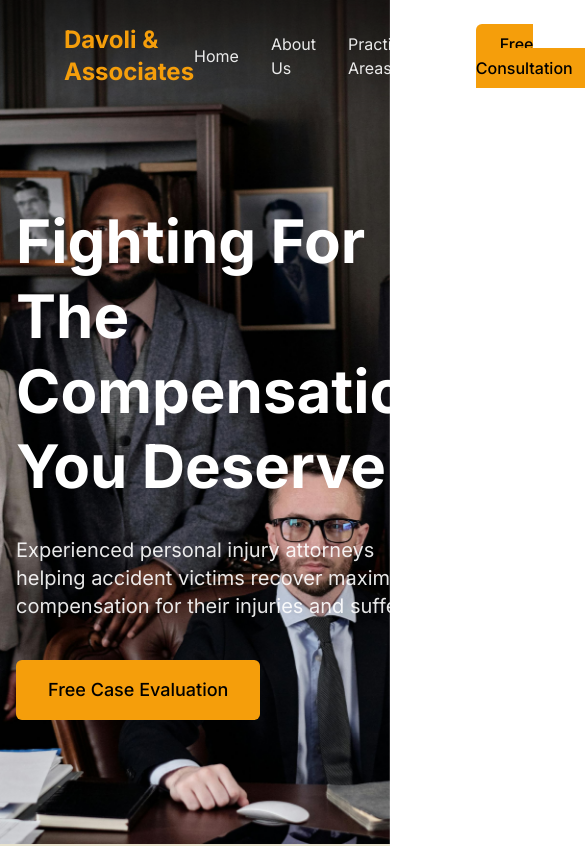
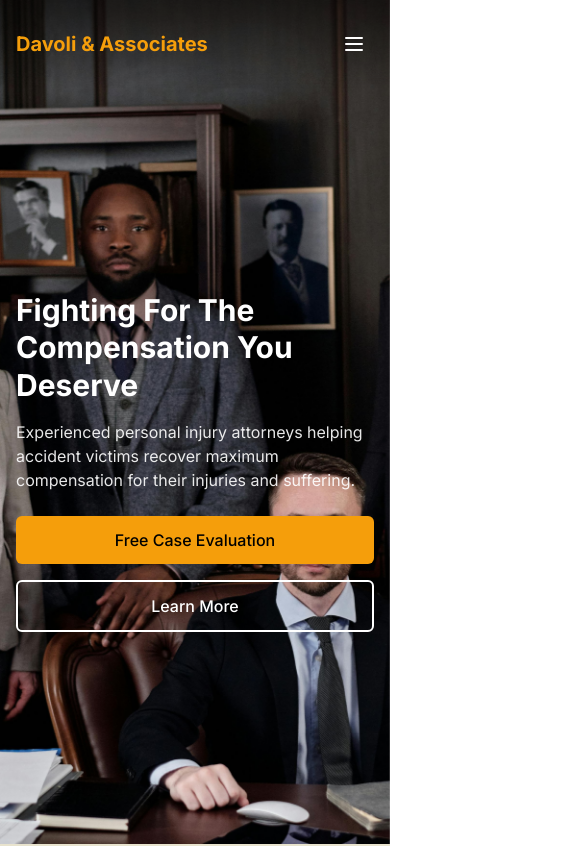
Before and after one commit to saliftankoano/law, a Next.js app: page / in a window 390 px wide. Shown: the top 846 px of the page, 585 px wide, since content can reach past the window. Built offline with nearby package versions, Linux system fonts and the light colour scheme.

Commit message:
improve mobile responsivness

```diff
--- a/components/footer.tsx
+++ b/components/footer.tsx
@@ -3,26 +3,26 @@ import Link from "next/link";
 export function Footer() {
   return (
     <footer className="bg-[#1a2e1a] text-white">
-      <div className="px-16 py-16">
-        <div className="grid grid-cols-1 md:grid-cols-2 lg:grid-cols-4 gap-12">
+      <div className="px-4 sm:px-8 md:px-16 py-8 sm:py-12 md:py-16">
+        <div className="grid grid-cols-1 sm:grid-cols-2 lg:grid-cols-4 gap-8 md:gap-12">
           {/* Column 1 - Logo and Info */}
-          <div>
-            <h2 className="text-2xl font-bold text-white mb-4">
+          <div className="space-y-4">
+            <h2 className="text-xl sm:text-2xl font-bold text-white">
               Davoli & Associates
             </h2>
-            <p className="text-white/80 mb-6">
+            <p className="text-white/80 text-sm sm:text-base">
               Fighting for the compensation you deserve after an accident.
             </p>
           </div>
 
           {/* Column 2 - Explore */}
-          <div>
-            <h3 className="text-lg font-bold mb-6">Practice Areas</h3>
-            <ul className="space-y-3">
+          <div className="space-y-4">
+            <h3 className="text-base sm:text-lg font-bold">Practice Areas</h3>
+            <ul className="space-y-2 sm:space-y-3">
               <li>
                 <Link
                   href="#"
-                  className="text-white/80 hover:text-white transition-colors"
+                  className="text-sm sm:text-base text-white/80 hover:text-white transition-colors"
                 >
                   Auto Accidents
                 </Link>
@@ -30,7 +30,7 @@ export function Footer() {
               <li>
                 <Link
                   href="#"
-                  className="text-white/80 hover:text-white transition-colors"
+                  className="text-sm sm:text-base text-white/80 hover:text-white transition-colors"
                 >
                   Slip and Fall
                 </Link>
@@ -38,7 +38,7 @@ export function Footer() {
               <li>
                 <Link
                   href="#"
-                  className="text-white/80 hover:text-white transition-colors"
+                  className="text-sm sm:text-base text-white/80 hover:text-white transition-colors"
                 >
                   Medical Malpractice
                 </Link>
@@ -46,7 +46,7 @@ export function Footer() {
               <li>
                 <Link
                   href="#"
-                  className="text-white/80 hover:text-white transition-colors"
+                  className="text-sm sm:text-base text-white/80 hover:text-white transition-colors"
                 >
                   Wrongful Death
                 </Link>
@@ -55,13 +55,13 @@ export function Footer() {
           </div>
 
           {/* Column 3 - More Pages */}
-          <div>
-            <h3 className="text-lg font-bold mb-6">About Us</h3>
-            <ul className="space-y-3">
+          <div className="space-y-4">
+            <h3 className="text-base sm:text-lg font-bold">About Us</h3>
+            <ul className="space-y-2 sm:space-y-3">
               <li>
                 <Link
                   href="#"
-                  className="text-white/80 hover:text-white transition-colors"
+                  className="text-sm sm:text-base text-white/80 hover:text-white transition-colors"
                 >
                   Our Attorneys
                 </Link>
@@ -69,7 +69,7 @@ export function Footer() {
               <li>
                 <Link
                   href="#"
-                  className="text-white/80 hover:text-white transition-colors"
+                  className="text-sm sm:text-base text-white/80 hover:text-white transition-colors"
                 >
                   Case Results
                 </Link>
@@ -77,7 +77,7 @@ export function Footer() {
               <li>
                 <Link
                   href="#"
-                  className="text-white/80 hover:text-white transition-colors"
+                  className="text-sm sm:text-base text-white/80 hover:text-white transition-colors"
                 >
                   Client Testimonials
                 </Link>
@@ -85,7 +85,7 @@ export function Footer() {
               <li>
                 <Link
                   href="#"
-                  className="text-white/80 hover:text-white transition-colors"
+                  className="text-sm sm:text-base text-white/80 hover:text-white transition-colors"
                 >
                   Free Consultation
                 </Link>
@@ -94,52 +94,55 @@ export function Footer() {
           </div>
 
           {/* Column 4 - Social & Contact */}
-          <div>
-            <h3 className="text-lg font-bold mb-6">Contact</h3>
-            <address className="not-italic text-white/80 mb-4">
+          <div className="space-y-4">
+            <h3 className="text-base sm:text-lg font-bold">Contact</h3>
+            <address className="not-italic text-sm sm:text-base text-white/80">
               342 N Long Beach Rd <br />
               Rockville Centre, NY 11570
             </address>
-            <p className="mb-2">
+            <div className="space-y-2">
+              <p>
                 <a
                   href="mailto:info@davolilaw.com"
-                className="text-white/80 hover:text-white transition-colors"
+                  className="text-sm sm:text-base text-white/80 hover:text-white transition-colors"
                 >
                   info@davolilaw.com
                 </a>
               </p>
-            <p className="mb-6">
+              <p>
                 <a
                   href="tel:+12125551234"
-                className="text-white/80 hover:text-white transition-colors"
+                  className="text-sm sm:text-base text-white/80 hover:text-white transition-colors"
                 >
                   (212) 555-1234
                 </a>
               </p>
+            </div>
 
-            <h3 className="text-lg font-bold mb-4">Social</h3>
-            <div className="flex space-x-4">
+            <div className="pt-4">
+              <h3 className="text-base sm:text-lg font-bold mb-3">Social</h3>
+              <div className="flex flex-wrap gap-4">
                 <Link
                   href="#"
-                className="text-white/80 hover:text-white transition-colors"
+                  className="text-sm sm:text-base text-white/80 hover:text-white transition-colors"
                 >
                   Facebook
                 </Link>
                 <Link
                   href="#"
-                className="text-white/80 hover:text-white transition-colors"
+                  className="text-sm sm:text-base text-white/80 hover:text-white transition-colors"
                 >
                   LinkedIn
                 </Link>
                 <Link
                   href="#"
-                className="text-white/80 hover:text-white transition-colors"
+                  className="text-sm sm:text-base text-white/80 hover:text-white transition-colors"
                 >
                   Twitter
                 </Link>
                 <Link
                   href="#"
-                className="text-white/80 hover:text-white transition-colors"
+                  className="text-sm sm:text-base text-white/80 hover:text-white transition-colors"
                 >
                   Instagram
                 </Link>
@@ -147,21 +150,24 @@ export function Footer() {
             </div>
           </div>
         </div>
+      </div>
 
       {/* Copyright */}
-      <div className="border-t border-white/10 px-16 py-6 flex flex-col md:flex-row justify-between items-center">
-        <div className="text-white/60 mb-4 md:mb-0">
+      <div className="border-t border-white/10 px-4 sm:px-8 md:px-16 py-4 sm:py-6">
+        <div className="flex flex-col sm:flex-row justify-between items-center gap-3">
+          <div className="text-sm sm:text-base text-white/60 text-center sm:text-left">
             ©Copyright 2024 Davoli & Associates. All Rights Reserved.
           </div>
           <div>
             <Link
               href="#"
-            className="text-white/60 hover:text-white transition-colors"
+              className="text-sm sm:text-base text-white/60 hover:text-white transition-colors"
             >
               Privacy Policy
             </Link>
           </div>
         </div>
+      </div>
     </footer>
   );
 }
--- a/components/header.tsx
+++ b/components/header.tsx
@@ -5,6 +5,7 @@ import { useEffect, useState, useRef } from "react";
 
 export function Header() {
   const [isVisible, setIsVisible] = useState(false);
+  const [isMobileMenuOpen, setIsMobileMenuOpen] = useState(false);
   const navRef = useRef<HTMLDivElement>(null);
 
   useEffect(() => {
@@ -12,18 +13,51 @@ export function Header() {
   }, []);
 
   return (
-    <header className="absolute w-full top-0 left-0 z-50 flex items-center justify-between px-16 py-6 bg-gradient-to-b from-black/50 to-transparent">
+    <header className="absolute w-full top-0 left-0 z-50 flex items-center justify-between px-4 sm:px-6 lg:px-16 py-6 bg-gradient-to-b from-black/50 to-transparent">
       <div
-        className="text-2xl font-bold text-amber-500 opacity-0 animate-fade-in"
+        className="text-xl sm:text-2xl font-bold text-amber-500 opacity-0 animate-fade-in"
         style={{ animationDelay: "250ms", animationFillMode: "forwards" }}
       >
         Davoli & Associates
       </div>
 
-      <nav className="flex items-center space-x-8" ref={navRef}>
+      {/* Mobile Menu Button */}
+      <button
+        className="lg:hidden z-50 text-white p-2"
+        onClick={() => setIsMobileMenuOpen(!isMobileMenuOpen)}
+      >
+        <svg
+          className="w-6 h-6"
+          fill="none"
+          stroke="currentColor"
+          viewBox="0 0 24 24"
+        >
+          {isMobileMenuOpen ? (
+            <path
+              strokeLinecap="round"
+              strokeLinejoin="round"
+              strokeWidth={2}
+              d="M6 18L18 6M6 6l12 12"
+            />
+          ) : (
+            <path
+              strokeLinecap="round"
+              strokeLinejoin="round"
+              strokeWidth={2}
+              d="M4 6h16M4 12h16M4 18h16"
+            />
+          )}
+        </svg>
+      </button>
+
+      {/* Desktop Navigation */}
+      <nav
+        className="hidden lg:flex items-center space-x-6 xl:space-x-8"
+        ref={navRef}
+      >
         <Link
           href="/"
-          className="text-white/90 hover:text-amber-500 transition-colors"
+          className="text-sm xl:text-base text-white/90 hover:text-amber-500 transition-colors whitespace-nowrap"
           style={{
             opacity: isVisible ? 1 : 0,
             transform: isVisible ? "none" : "translateY(-12px)",
@@ -36,7 +70,7 @@ export function Header() {
         </Link>
         <Link
           href="/about"
-          className="text-white/90 hover:text-amber-500 transition-colors"
+          className="text-sm xl:text-base text-white/90 hover:text-amber-500 transition-colors whitespace-nowrap"
           style={{
             opacity: isVisible ? 1 : 0,
             transform: isVisible ? "none" : "translateY(-12px)",
@@ -49,7 +83,7 @@ export function Header() {
         </Link>
         <Link
           href="/expertise"
-          className="text-white/90 hover:text-amber-500 transition-colors"
+          className="text-sm xl:text-base text-white/90 hover:text-amber-500 transition-colors whitespace-nowrap"
           style={{
             opacity: isVisible ? 1 : 0,
             transform: isVisible ? "none" : "translateY(-12px)",
@@ -62,7 +96,7 @@ export function Header() {
         </Link>
         <Link
           href="/blog"
-          className="text-white/90 hover:text-amber-500 transition-colors"
+          className="text-sm xl:text-base text-white/90 hover:text-amber-500 transition-colors whitespace-nowrap"
           style={{
             opacity: isVisible ? 1 : 0,
             transform: isVisible ? "none" : "translateY(-12px)",
@@ -75,13 +109,49 @@ export function Header() {
         </Link>
       </nav>
 
+      {/* Mobile Navigation */}
+      {isMobileMenuOpen && (
+        <div className="fixed inset-0 bg-black/95 z-40 lg:hidden">
+          <nav className="flex flex-col items-center justify-center h-full space-y-8">
+            <Link
+              href="/"
+              className="text-white/90 text-2xl hover:text-amber-500 transition-colors"
+              onClick={() => setIsMobileMenuOpen(false)}
+            >
+              Home
+            </Link>
+            <Link
+              href="/about"
+              className="text-white/90 text-2xl hover:text-amber-500 transition-colors"
+              onClick={() => setIsMobileMenuOpen(false)}
+            >
+              About Us
+            </Link>
+            <Link
+              href="/expertise"
+              className="text-white/90 text-2xl hover:text-amber-500 transition-colors"
+              onClick={() => setIsMobileMenuOpen(false)}
+            >
+              Practice Areas
+            </Link>
+            <Link
+              href="/blog"
+              className="text-white/90 text-2xl hover:text-amber-500 transition-colors"
+              onClick={() => setIsMobileMenuOpen(false)}
+            >
+              Blog
+            </Link>
+          </nav>
+        </div>
+      )}
+
       <div
-        className="opacity-0 animate-fade-in"
+        className="hidden lg:block opacity-0 animate-fade-in"
         style={{ animationDelay: "800ms", animationFillMode: "forwards" }}
       >
         <Link
           href="/contact"
-          className="px-6 py-2.5 bg-amber-500 text-black font-medium rounded-md hover:bg-amber-600 transition-colors"
+          className="px-4 xl:px-6 py-2.5 bg-amber-500 text-black text-sm xl:text-base font-medium rounded-md hover:bg-amber-600 transition-colors whitespace-nowrap"
         >
           Free Consultation
         </Link>
--- a/components/hero-section.tsx
+++ b/components/hero-section.tsx
@@ -18,7 +18,7 @@ export function HeroSection() {
           fill
           className="object-cover brightness-40"
           priority
-          sizes="100vw"
+          sizes="(max-width: 768px) 100vw, (max-width: 1200px) 100vw, 100vw"
         />
       </div>
 
@@ -31,21 +31,27 @@ export function HeroSection() {
             direction="up"
             distance={20}
           >
-            <h1 className="text-6xl font-bold text-white leading-tight mb-8">
+            <h1 className="text-3xl sm:text-4xl md:text-5xl lg:text-6xl font-bold text-white leading-tight mb-4 sm:mb-8">
               Fighting For The Compensation You Deserve
             </h1>
 
-            <p className="text-white/90 text-xl mb-10 max-w-2xl">
+            <p className="text-white/90 text-base sm:text-lg md:text-xl mb-6 sm:mb-10 max-w-2xl">
               Experienced personal injury attorneys helping accident victims
               recover maximum compensation for their injuries and suffering.
             </p>
 
-            <div>
+            <div className="flex flex-col sm:flex-row gap-4">
               <Link
                 href="#"
-                className="inline-block px-8 py-4 bg-amber-500 text-black font-medium rounded-md hover:bg-amber-600 transition-colors text-lg"
+                className="inline-block px-6 sm:px-8 py-3 sm:py-4 bg-amber-500 text-black font-medium rounded-md hover:bg-amber-600 transition-colors text-base sm:text-lg text-center"
               >
                 Free Case Evaluation
+              </Link>
+              <Link
+                href="/about"
+                className="inline-block px-6 sm:px-8 py-3 sm:py-4 bg-transparent border-2 border-white text-white font-medium rounded-md hover:bg-white/10 transition-colors text-base sm:text-lg text-center"
+              >
+                Learn More
               </Link>
             </div>
           </StaggeredAnimation>
```
Also changed, not shown: components/features-section.tsx (+15 -11 lines). Lines whose indentation alone changed are shown as unchanged.
